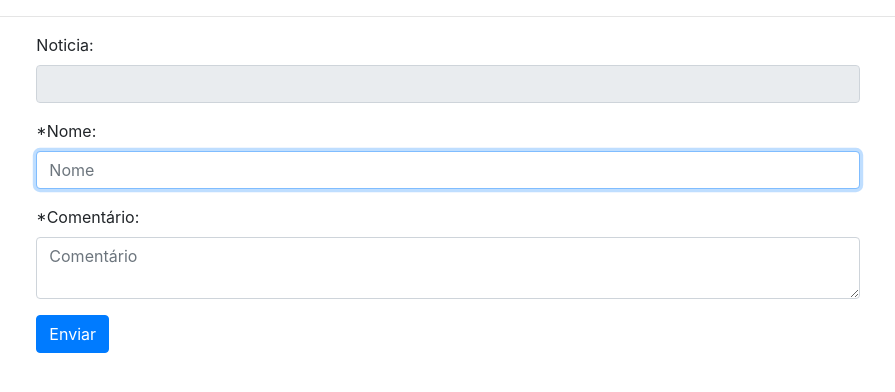
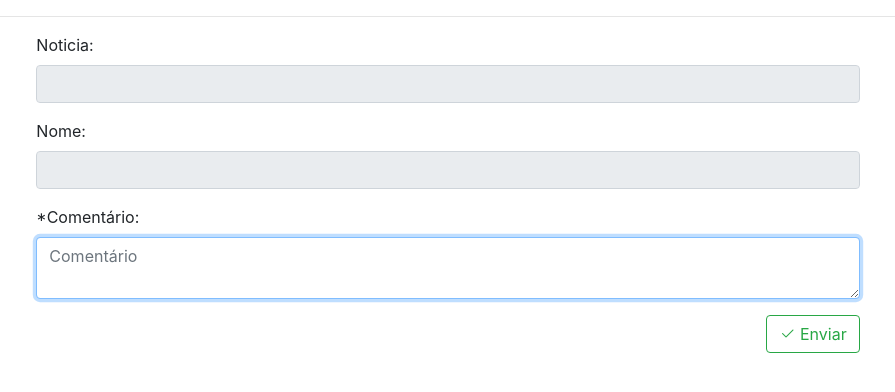
Before and after one commit to adson-matheus/donodotime, a Django app: template core/templates/core/comentario_cadastro.html in a window 1280 px wide. Shown: the part 59-451 px from the top of the page, without its empty margins (192-1087 px from the left). Run offline with Django 3.2, Linux system fonts and the light colour scheme; the template is opened without the code that fills it, so the values that code supplies are empty; some libraries are stand-ins or nearby versions.

Commit message:
Update comentario_cadastro.html

```diff
--- a/core/templates/core/comentario_cadastro.html
+++ b/core/templates/core/comentario_cadastro.html
@@ -17,14 +17,14 @@
 						<input type="hidden" name="noticia" id="noticia" value="{{id_noticia.id}}">
 					</div>
 					<div class="mb-3">
-						<label for="nome" class="form-label">*Nome:</label>
-						<input type="text" placeholder="Nome" name="nome" id="nome" class="form-control" required maxlength="50" autofocus>
+						<label for="nome" class="form-label">Nome:</label>
+						<input type="text" value="{{request.user.first_name}} {{request.user.last_name}}" placeholder="Nome" name="nome" id="nome" class="form-control" required maxlength="50" readonly>
 					</div>
 					<div class="mb-3">
 						<label for="comment" class="form-label">*Comentário:</label>
-						<textarea type="text" placeholder="Comentário" name="comment" id="comment" class="form-control" required maxlength="255"></textarea>
+						<textarea type="text" placeholder="Comentário" name="comment" id="comment" class="form-control" required maxlength="255" autofocus></textarea>
 					</div>
-					<button type="submit" class="btn btn-primary mb-3">Enviar</button>
+					<button type="submit" class="btn btn-outline-success float-right mb-3"><i class="bi bi-check2"></i> Enviar</button>
 				</form>
 			</div>
 		</div>
```
